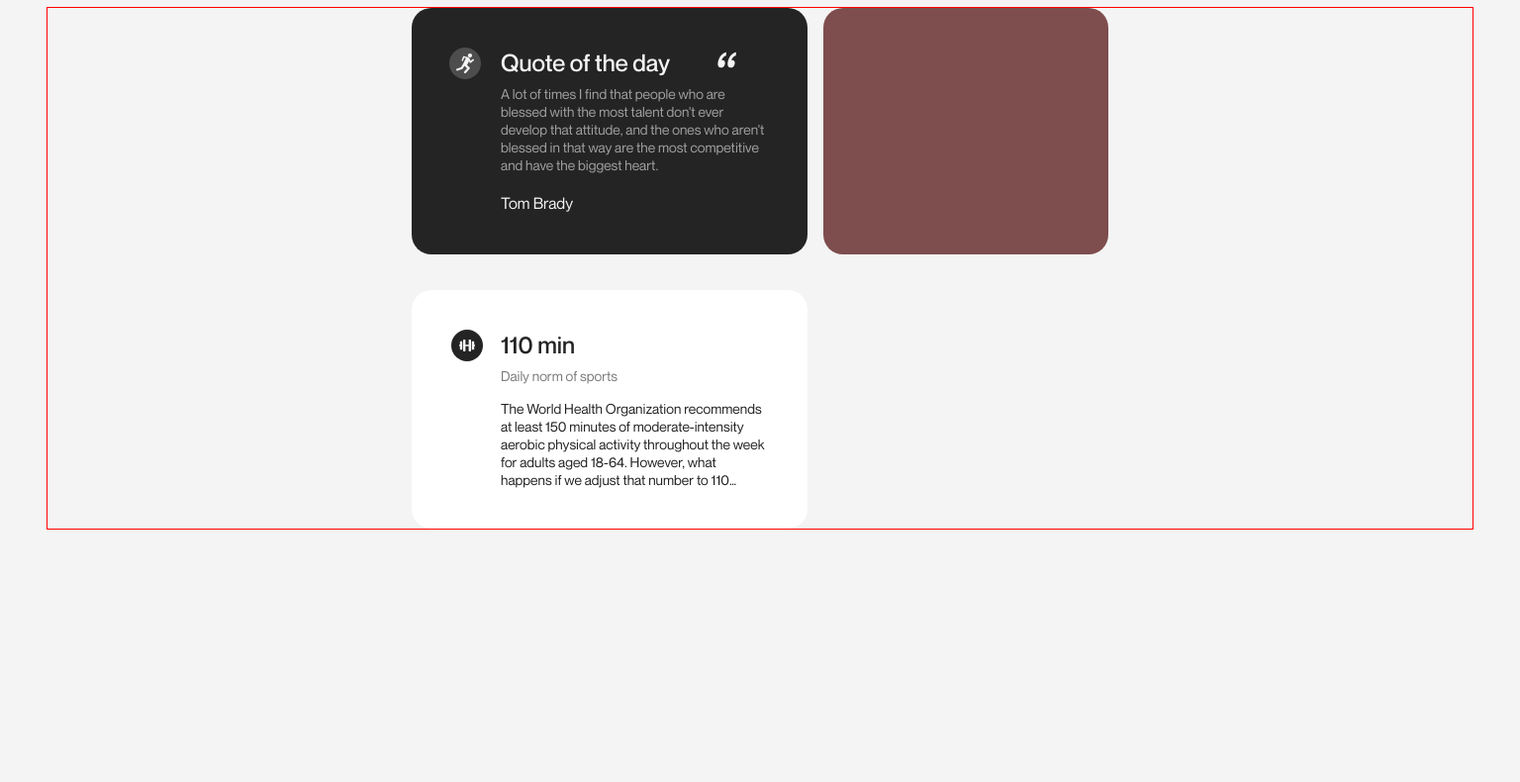
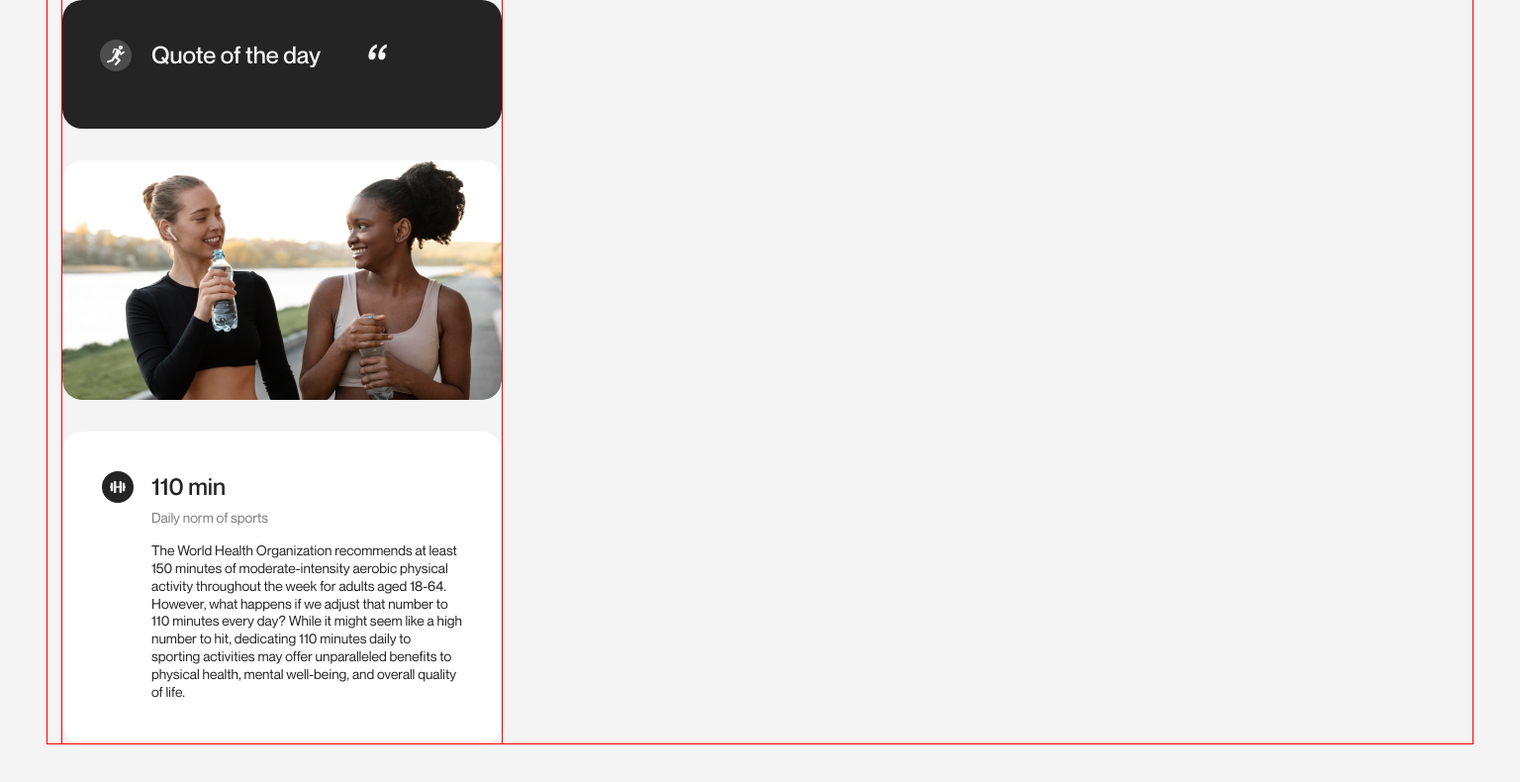
Before and after one commit to Fa11enSky/YourEnergy, a website built with Vite: page src/index.html in a window 1536 px wide. Shown: the whole page at 99% size. Built offline with nearby package versions, Linux system fonts and the light colour scheme; no server answers.

Commit message:
add aside, start main

```diff
--- a/src/css/aside-ex.css
+++ b/src/css/aside-ex.css
@@ -1,11 +1,21 @@
 .day-qoute {
+  max-width: 335px;
+  outline: 1px solid red;
 }
 @media screen and (min-width: 768px) {
   .day-qoute {
+    max-width: 704px;
     display: flex;
     flex-wrap: wrap;
     gap: 16px;
-    justify-content: center;
+    row-gap: 32px;
+  }
+}
+@media screen and (min-width: 1440px) {
+  .day-qoute{
+    display: block;
+    max-width: 444px;
+
   }
 }
 
@@ -20,9 +30,15 @@
   .day-description {
     width: 400px;
     padding: 40px 40px 40px 90px;
+      margin-bottom: 0;
   }
 }
-
+@media screen and (min-width: 1440px) {
+  .day-description{
+    width: 444px;
+    margin-bottom: 32px;
+  }
+}
 .day-title {
   color: #f4f4f4;
   position: relative;
@@ -37,6 +53,7 @@
     line-height: 1.33;
   }
 }
+
 .day-title::before {
   content: '';
   background-image: url('../img/svg/run_man.svg');
@@ -91,14 +108,29 @@
   background-color: #7e4d4d;
   border-radius: 20px;
   margin-bottom: 20px;
+  overflow: hidden;
   /* background: #FFF; */
+}
+.thumb img{
+  height: 100%;
+    width: 100%;
+    object-fit: cover;
 }
 @media screen and (min-width: 768px) {
   .thumb {
     width: 288px;
     height: 249px;
+   margin-bottom: 0;
   }
 }
+@media screen and (min-width: 1440px) {
+  .thumb{
+    width: 444px;
+    height: 242px;
+    margin-bottom: 32px;
+  }
+}
+
 .day-image {
 }
 
@@ -114,6 +146,13 @@
     padding: 40px 40px 40px 90px;
     margin-right: 304px;
   }
+}
+@media screen and (min-width: 1440px) {
+.day-daily-norm{
+    margin-right: 0;
+    width: 444px;
+    height: 315px;
+}
 }
 .daily-norm-time {
   font-size: 20px;
@@ -165,3 +204,8 @@
     width: 270px;
 }
 }
+@media screen and (min-width: 1440px) {
+.daily-norm-text{
+  width: 314px;
+    -webkit-line-clamp: 9;
+}}
--- a/src/css/styles.css
+++ b/src/css/styles.css
@@ -15,6 +15,9 @@
   font-family: 'PP Neue Montreal', sans-serif;
   font-style: normal;
   font-weight: 400;
+}
+body{
+  margin: 0;;
 }
 @font-face {
   font-family: 'PP Neue Montreal';
--- a/src/index.html
+++ b/src/index.html
@@ -9,6 +9,7 @@
   </head>
   <body>
     <load src="./partials/header.html"/>
+   <main>
      <section class="exersice">
 
           <div class="container">
@@ -17,6 +18,7 @@
 
           </div>
      </section>
+   </main>
 
     <section>
 
--- a/src/js/aside-ex.js
+++ b/src/js/aside-ex.js
@@ -2,6 +2,7 @@ import { getQuoteDay } from './api-requests/quote-day';
 const quoteDay = document.querySelector('.day-text');
 const quoteAuthor = document.querySelector('.day-author');
 
+const currentDate = new Date().toDateString();
 
 
 
@@ -14,8 +15,7 @@ function updateQuote() {
   });
 }
 function addToLocalStorage(data) {
-    const currentDate = new Date();
-    const quoteDate = currentDate.getDate()
+  const quoteDate = new Date().toDateString();
   const quoteObj = {
     date: quoteDate,
     quoteDay: data.quote,
@@ -29,13 +29,16 @@ function checkStorage() {
     if (!localStorage.getItem('quoteOfDay')) {
         updateQuote();
         return
-    }
-    const currentDate = new Date();
-    const quoteDate = JSON.parse(localStorage.getItem('quoteOfDay')).date;
-    if (currentDate === quoteDate) {
+  }
+
+    const quote = JSON.parse(localStorage.getItem('quoteOfDay'));
+    if (currentDate === quote.date) {
+      updateQuoteFromLocalStorage(quote);
         console.log('djafljaldhfkla')
     }
-    console.log(quoteDate)
 }
-updateQuote()
-checkStorage()
+function updateQuoteFromLocalStorage(data) {
+     quoteDay.textContent = data.quoteDay;
+    quoteAuthor.textContent = data.author;
+}
+ checkStorage()
--- a/src/partials/aside-ex.html
+++ b/src/partials/aside-ex.html
@@ -2,15 +2,13 @@
   <div class="day-description">
     <h3 class="day-title">Quote of the day</h3>
     <p class="day-text">
-      A lot of times I find that people who are blessed with the most talent
-      don't ever develop that attitude, and the ones who aren't blessed in that
-      way are the most competitive and have the biggest heart.
+
     </p>
-    <span class="day-author">Tom Brady</span>
+    <span class="day-author"></span>
 
   </div>
 <div class="thumb ">
-    <img class="day-image" src="" alt="">
+    <img class="day-image" src="../img/women-sportswear-taking@1x.jpg" alt="">
 </div>
 <div class="day-daily-norm">
     <p class="daily-norm-time">110 min</p>
```
Also changed, not shown: src/partials/exersice.html (+12 -0 lines), src/img/women-sportswear-taking@1x.jpg (added), src/img/women-sportswear-taking@2x.jpg (added). Lines whose indentation alone changed are shown as unchanged.
